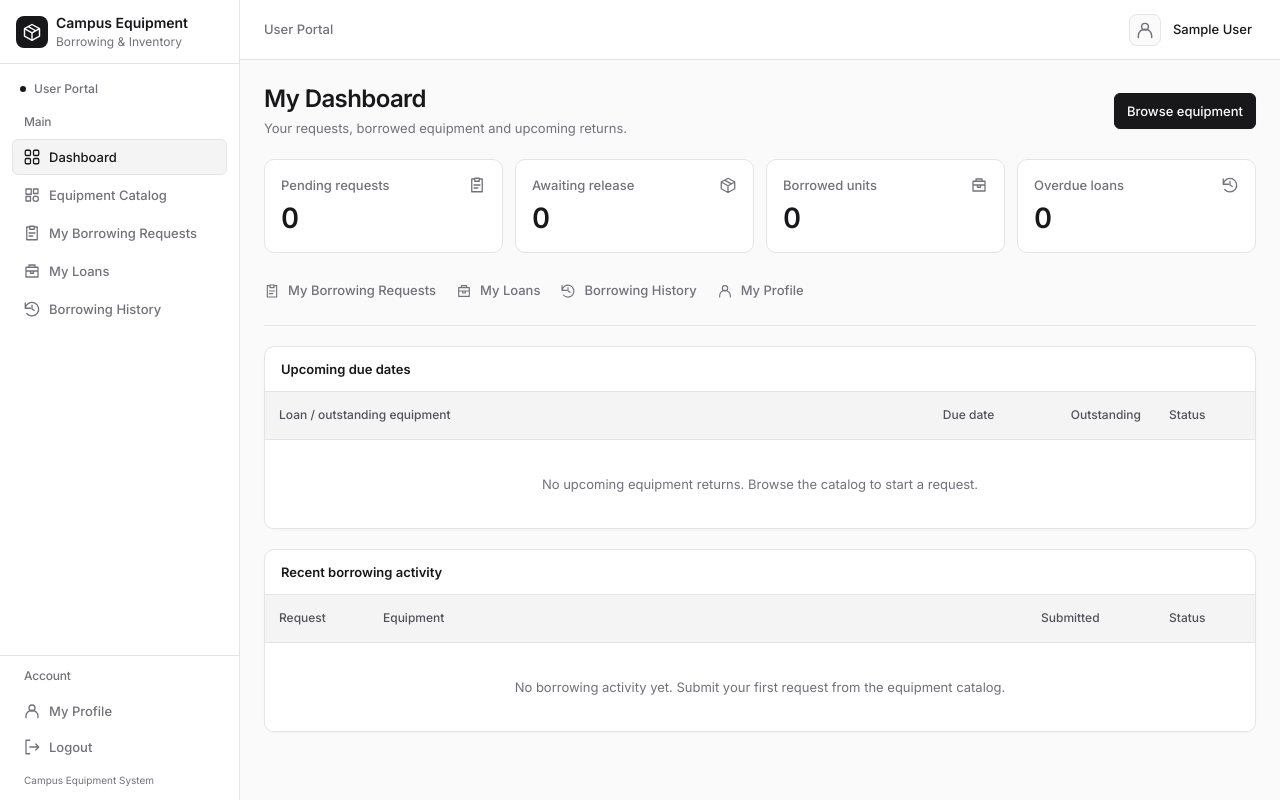
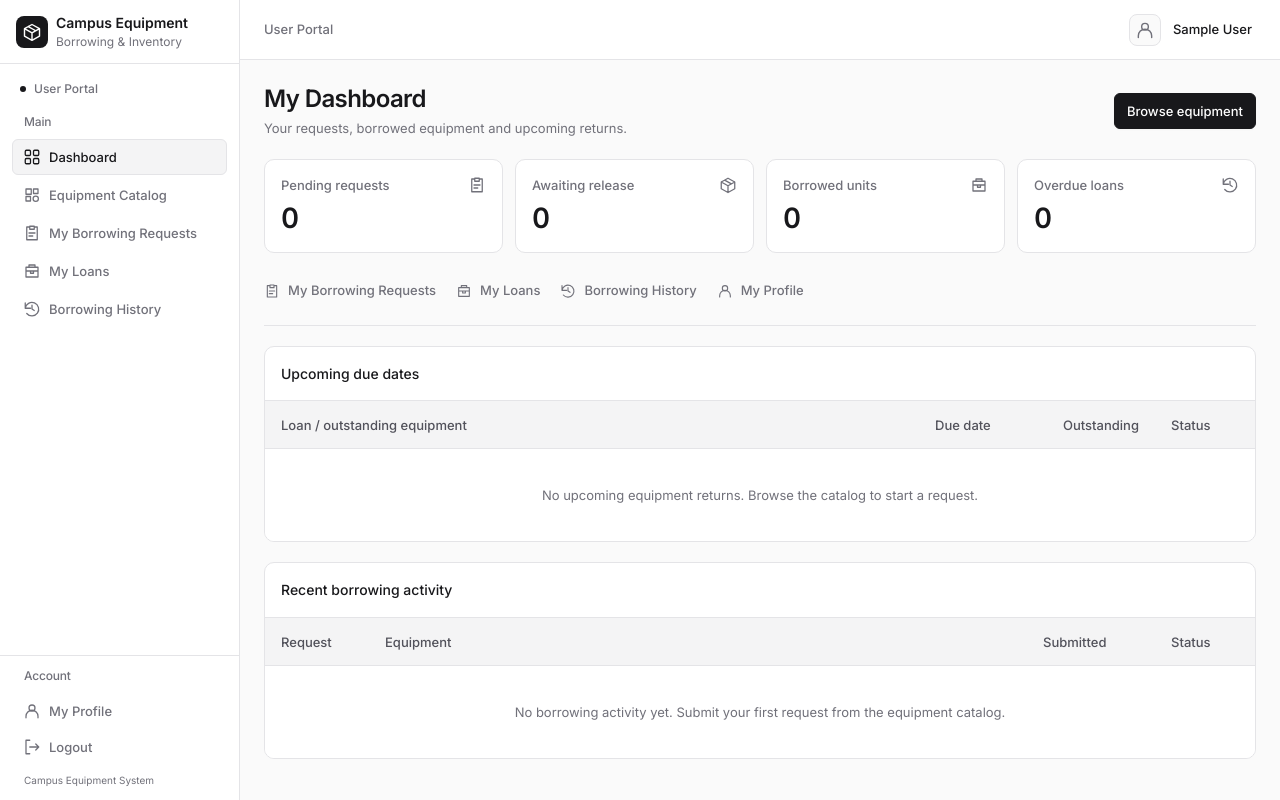
Before and after one commit to selrahcjstn/Campus-Equipment-System, a Django app: page /portal/ in a window 1280 px wide. Run offline with Django 5.2, Linux system fonts and the light colour scheme; the visitor is signed in with stand-in values (Sample User, id 1); data comes from the database, SQL or seed files in the repository; data that the repository does not hold is empty.

Commit message:
style: redesign tables and pagination

```diff
--- a/static/css/design-system.css
+++ b/static/css/design-system.css
@@ -199,15 +199,16 @@ h3 { font-size: var(--font-card); font-weight: var(--weight-semibold); }
 .empty-state { padding: var(--space-6); text-align: center; color: var(--text-secondary); font-size: var(--font-label); overflow-wrap: anywhere; }
 .empty-state h2 { color: var(--text-primary); font-size: var(--font-card); }
 .empty-state p { max-width: 480px; margin: var(--space-2) auto 0; }
-.table-container { min-width: 0; max-width: 100%; overflow-x: auto; overscroll-behavior-x: contain; background: var(--table-body-background); border: 1px solid var(--table-border); border-radius: var(--radius-lg); box-shadow: var(--shadow-sm); }
-.data-table { width: 100%; border-collapse: collapse; text-align: left; background: var(--table-body-background); color: var(--table-body-text); font-size: var(--font-label); line-height: 1.55; }
-.data-table caption { text-align: left; padding: var(--space-3) var(--space-4); font-size: var(--font-label); font-weight: var(--weight-semibold); }
+.table-container { min-width: 0; max-width: 100%; overflow-x: auto; overscroll-behavior-x: contain; background: var(--table-body-background); border: 1px solid var(--table-border); border-radius: var(--radius-lg); }
+.data-table { width: 100%; border-collapse: collapse; text-align: left; background: var(--table-body-background); color: var(--table-body-text); font-size: var(--font-body); line-height: 1.55; }
+.data-table caption { text-align: left; padding: var(--space-4); font-size: var(--font-body); font-weight: var(--weight-medium); color: var(--text-primary); }
 .data-table tr { height: var(--table-row-height); }
-.data-table th, .data-table td { padding: 10px 14px; border-top: 1px solid var(--table-border); vertical-align: middle; }
-.data-table th { background: var(--table-header-background); color: var(--table-header-text); font-size: var(--font-caption); font-weight: var(--weight-medium); }
+.data-table th, .data-table td { padding: var(--space-3) var(--space-4); border-top: 1px solid var(--table-border); vertical-align: middle; }
+.data-table th { background: var(--table-header-background); color: var(--table-header-text); font-size: var(--font-label); font-weight: var(--weight-medium); }
 .data-table tbody tr:hover, .data-table tbody tr:focus-within { background: var(--table-hover-background); }
-.data-table .table-cell--text { min-width: 10rem; overflow-wrap: anywhere; }
-.data-table .table-cell--description { min-width: 14rem; overflow-wrap: anywhere; }
+.data-table strong { font-weight: var(--weight-medium); }
+.data-table .table-cell--text { min-width: 10rem; overflow-wrap: break-word; }
+.data-table .table-cell--description { min-width: 14rem; overflow-wrap: break-word; }
 .data-table .table-cell--identifier { width: 1%; min-width: 6.5rem; overflow-wrap: anywhere; }
 .data-table .table-cell--date { width: 1%; min-width: 8rem; font-variant-numeric: tabular-nums; }
 .data-table .table-cell--number { width: 1%; white-space: nowrap; text-align: right; font-variant-numeric: tabular-nums; }
@@ -227,7 +228,7 @@ h3 { font-size: var(--font-card); font-weight: var(--weight-semibold); }
 .pagination__pages { display: flex; flex-wrap: wrap; align-items: center; gap: var(--space-1); margin: 0; padding: 0; list-style: none; }
 .pagination__link, .pagination__ellipsis { display: inline-flex; justify-content: center; align-items: center; min-width: 32px; min-height: 36px; padding: var(--space-1) var(--space-2); font-size: var(--font-caption); border: var(--border); border-radius: var(--radius-sm); background: var(--surface); color: var(--text-primary); text-decoration: none; }
 a.pagination__link:hover { background: var(--surface-muted); color: var(--primary); border-color: var(--border-strong); }
-.pagination__link.is-current { color: var(--primary); background: var(--nav-active-background); border-color: var(--nav-active-border); font-weight: var(--weight-semibold); }
+.pagination__link.is-current { color: var(--surface); background: var(--primary); border-color: var(--primary); font-weight: var(--weight-medium); }
 .pagination__link.is-disabled { color: var(--text-secondary); background: var(--background); }
 .pagination__ellipsis { border-color: transparent; background: transparent; color: var(--text-secondary); }
 @media (max-width: 639px) { .pagination__summary { flex-basis: 100%; } .pagination__link { min-height: var(--control-height); } }
```
